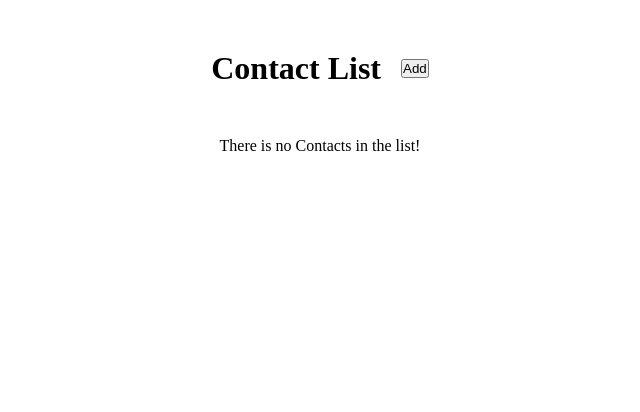
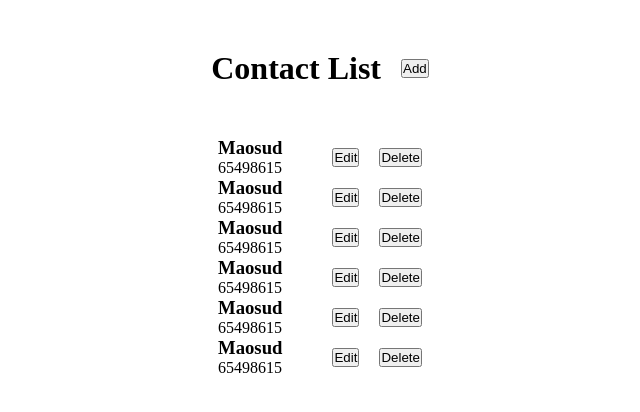
Before and after one commit to Masoudbkhti/contacts, a React (Vite) app: page / in a window 1280 px wide. Shown: the top 412 px of the page, without its empty margins (320-960 px from the left). Built offline with nearby package versions, Linux system fonts and the light colour scheme; data requests are answered from the project's data file.

Commit message:
add link to edit contact from ContactList Component

```diff
--- a/db.json
+++ b/db.json
@@ -1,3 +1,34 @@
 {
-  "contacts": []
+  "contacts": [
+    {
+      "name": "Maosud",
+      "number": "65498615",
+      "id": 1
+    },
+    {
+      "name": "Maosud",
+      "number": "65498615",
+      "id": 2
+    },
+    {
+      "name": "Maosud",
+      "number": "65498615",
+      "id": 3
+    },
+    {
+      "name": "Maosud",
+      "number": "65498615",
+      "id": 4
+    },
+    {
+      "name": "Maosud",
+      "number": "65498615",
+      "id": 5
+    },
+    {
+      "name": "Maosud",
+      "number": "65498615",
+      "id": 6
+    }
+  ]
 }
--- a/src/components/ContactList.jsx
+++ b/src/components/ContactList.jsx
@@ -1,6 +1,6 @@
 import { useEffect, useState } from "react";
 import axios from "axios";
-
+import { Link } from "react-router-dom";
 const CONTACTS_LIST_API = "http://localhost:3000/contacts";
 
 export const ContactList = () => {
@@ -56,7 +56,9 @@
               </div>
               <div className="change-btns">
                 <div>
-                  <button>Edit</button>
+                  <Link to="edit-contact">
+                    <button>Edit</button>
+                  </Link>
                 </div>
                 <div>
                   <button
```
